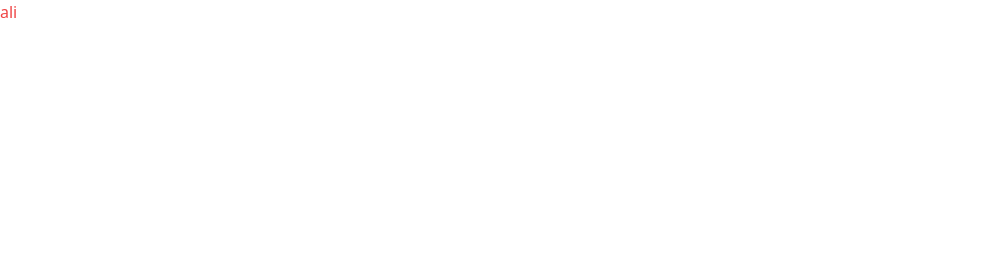
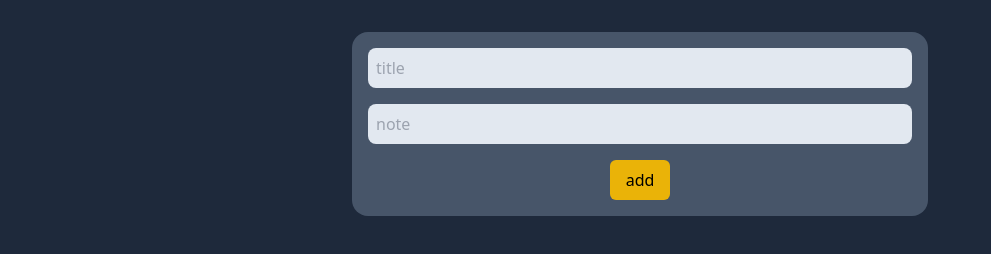
Before and after one commit to Freeefa/Notefa, a website built with Vite: page index.html in a window 1280 px wide. Shown: the whole page, without its empty margins (0-991 px from the left). Built offline with nearby package versions, Linux system fonts and the light colour scheme.

Commit message:
add form and style

```diff
--- a/index.html
+++ b/index.html
@@ -5,9 +5,30 @@
     <meta name="viewport" content="width=device-width, initial-scale=1.0" />
     <title>TodoTypeFa</title>
   </head>
-  <body>
+  <body class="bg-slate-800">
     <div id="app">
-      <p class="text-red-500">ali</p>
+      <form
+        action=""
+        class="flex flex-col max-w-xl gap-4 p-4 m-8 mx-auto bg-slate-600 rounded-2xl"
+      >
+        <input
+          type="text"
+          placeholder="title"
+          id="title"
+          class="p-2 text-black rounded-lg bg-slate-200"
+        />
+
+        <input
+          type="text"
+          placeholder="note"
+          id="note"
+          class="p-2 text-black rounded-lg bg-slate-200"
+        />
+
+        <button class="px-4 py-2 mx-auto bg-yellow-500 rounded-md max-w-20">
+          add
+        </button>
+      </form>
     </div>
     <script type="module" src="/src/main.ts"></script>
   </body>
```
